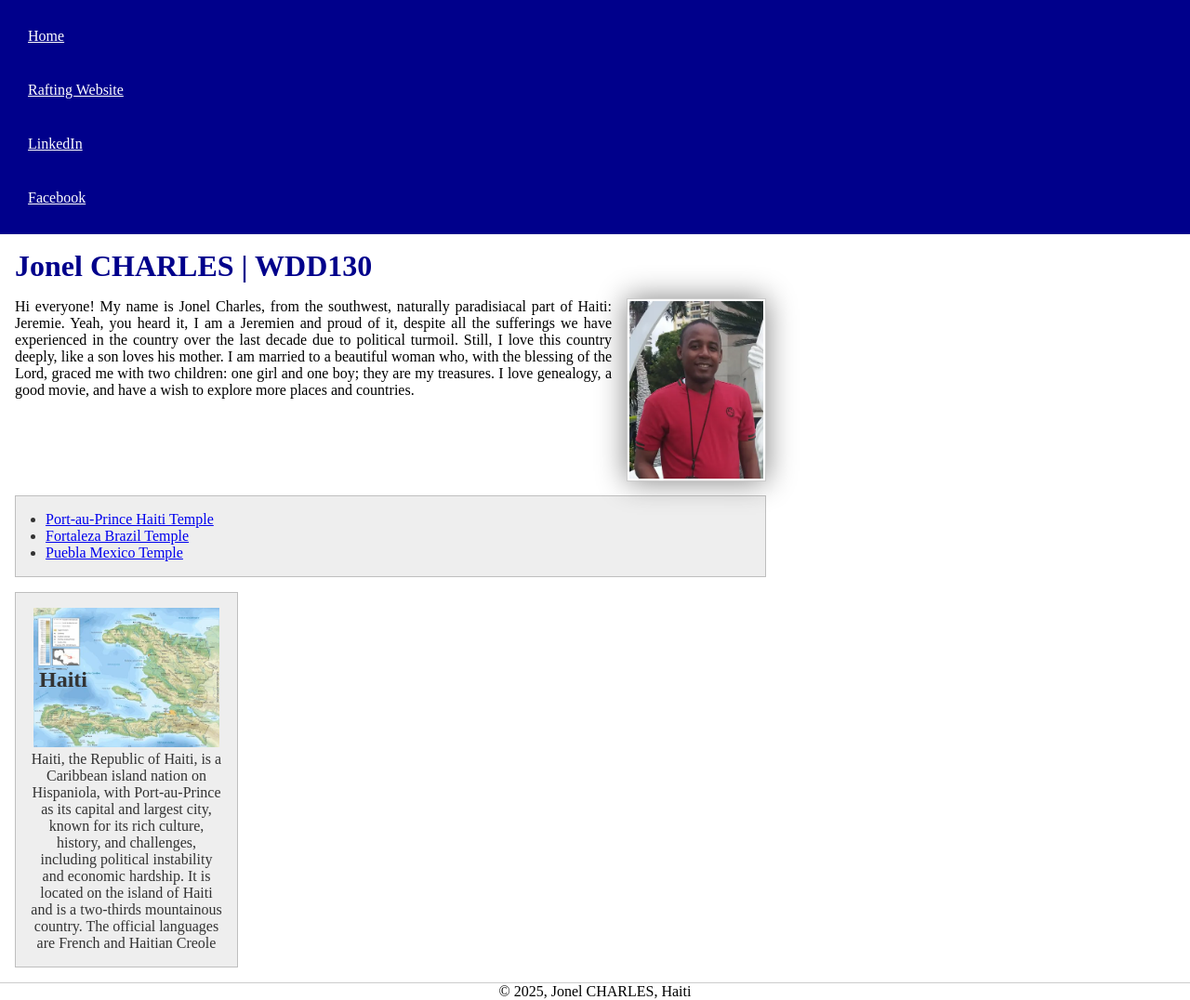
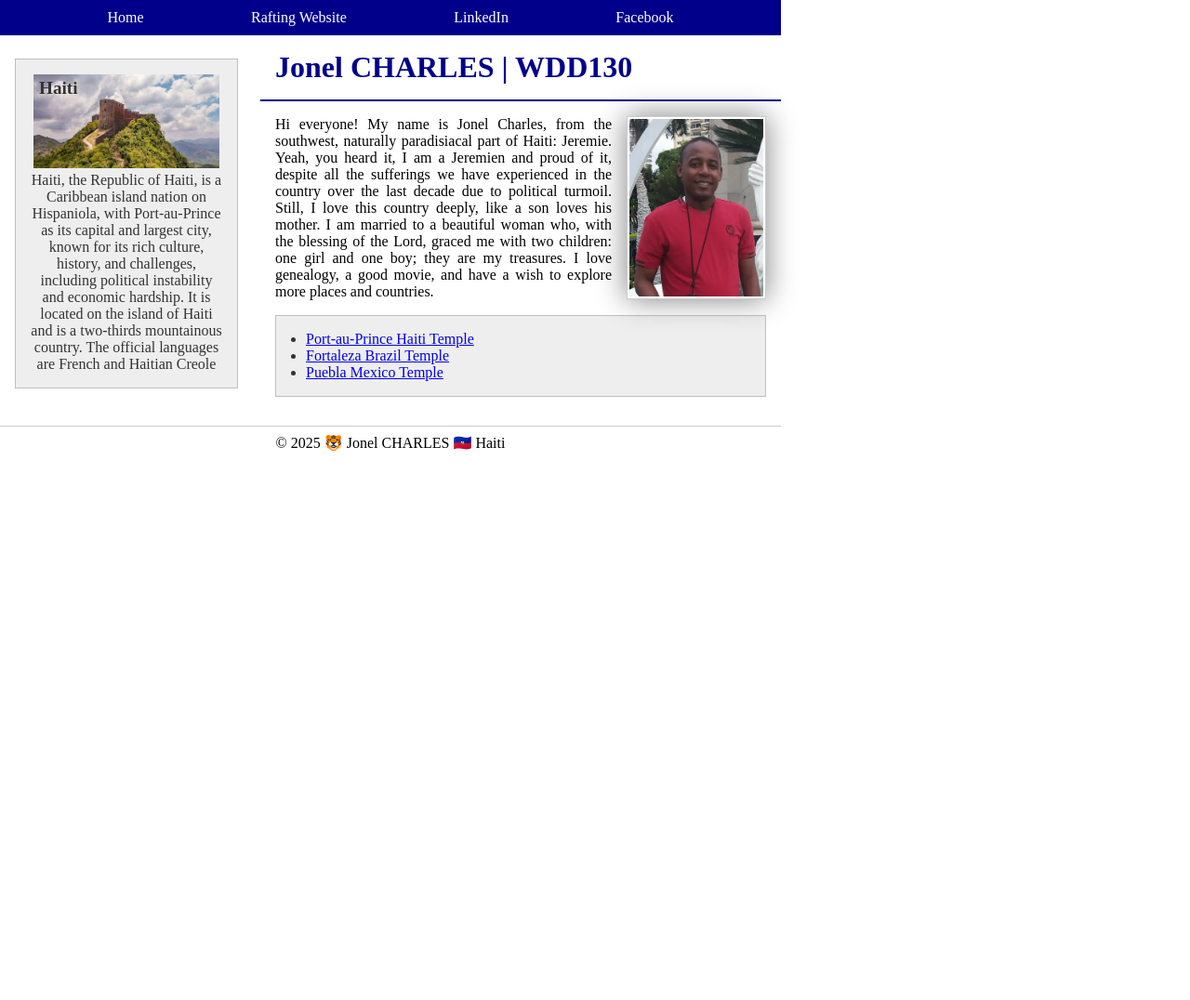
Before and after one commit to jerem509/wdd130, a plain HTML site: page index.html in a window 1280 px wide. Shown: the whole page at 93% size. After the commit the page ends 800 px from the top, so only its background shows below. Drawn offline with Linux system fonts and the light colour scheme.

Commit message:
rearranged the structure of the page with grid and changed the aside picture for Haiti

```diff
--- a/index.html
+++ b/index.html
@@ -12,12 +12,13 @@
         <header>
             <nav>
                 <a href="#">Home</a>
-                <a href="wwr/">Rafting Website</a>
-                <a href="https://linkedin.com">LinkedIn</a>
-                <a href="https://facebook.com">Facebook</a>
+                <a href="https://jerem509.github.io/wdd130/wwr/about.html">Rafting Website</a>
+                <a href="https://linkedin.com" target="_blank">LinkedIn</a>
+                <a href="https://facebook.com" target="_blank">Facebook</a>
             </nav>
         </header>
 
+        <div class="grid">
             <main>
                 <h1>Jonel CHARLES | WDD130</h1>
                 <img src="images/profile.webp" alt="Jonel CHARLES" width="200">
@@ -45,16 +46,16 @@
 
             <aside class="box">
                 <h2>Haiti</h2>
-            <img src="images/haiti-pic.jpg" alt="The Republic of Haiti">
+                <img src="images/citadelle-henri-haiti.webp" alt="The Republic of Haiti">
                 <p>Haiti, the Republic of Haiti, is a Caribbean island nation on Hispaniola, with Port-au-Prince as its capital and
                     largest city, known for its rich culture, history, and challenges, including political instability and economic
                     hardship. It is located on the island of Haiti and is a two-thirds mountainous country. The official languages
                     are French and Haitian Creole</p>
             </aside>
-
+        </div>
         <footer>
             <p>
-                &copy; 2025, Jonel CHARLES, Haiti
+                &copy; 2025 🐯 Jonel CHARLES 🇭🇹 Haiti
             </p>
         </footer>
     </body>
--- a/styles/styles.css
+++ b/styles/styles.css
@@ -6,29 +6,56 @@
 
 :root {
     --color-darkblue: darkblue;
+    --color-lightblue: rgb(32, 119, 201);
+    --color-white: white;
     --border: 1px solid rgb(0 0 0 / 0.2);
     /* --font-size: 1rem; */
 }
 
+/* Page structure */
+header, footer, .grid {
+    max-width: 840px;
+}
+
+
+/* Header strutcture*/
 nav {
     background-color: var(--color-darkblue);
-    padding: 10px;
+    padding: 5px;
     width: 100%;
+    display: flex;
+    flex-direction: row;
+    justify-content: space-evenly;
+    align-items: center;
 }
 
 nav a {
-    color: white;
+    color: var(--color-white);
     display: block;
-    padding: 20px;
+    padding: 5px;
+    text-decoration: none;
+    /* border: 1px solid black; */
+}
+
+/* Body structure */
+
+.grid {
+    display: grid;
+    grid-template-columns: 1fr 2fr;
+    align-items: center;
 }
 
 h1 {
     color: var(--color-darkblue);
     padding: 1rem;
+    border-bottom: 2px solid var(--color-darkblue);
+    margin-bottom: 1rem;
 }
 
 main {
-    max-width: 840px;
+    /* max-width: 840px; */
+    grid-column: 2/3;
+    /* grid-row: 1/2; */
 }
 
 main img {
@@ -42,20 +69,18 @@ main img {
 }
 
 aside {
-    width: 240px;
+    max-width: 240px;
     text-align: center;
     position: relative;
-    /* margin: 15px;
-    border: 1px solid rgb(0 0 0 / 0.2);
-    padding: 5px;
-    background-color: #eee;
-    color: #333; */
+    grid-column: 1/2;
+    grid-row: 1/2;
 }
 
 aside h2 {
     position: absolute;
-    top: 80px;
+    top: 20px;
     left: 25px;
+    font-size: 1.2rem;
 }
 
 aside img {
@@ -71,8 +96,10 @@ p {
     padding: 0;
 }
 
+/* Footer structure */
 footer {
     margin-top: 15px;
+    padding: .5rem;
     border-top: var(--border);
     text-align: center;
 }
--- a/wwr/styles/rafting.css
+++ b/wwr/styles/rafting.css
@@ -14,10 +14,6 @@
     --accent1-color-transparent : #2f8194;
 }
 
-/* Body */
-/* main {
-    background-color: var(--accent1-color-transparent);
-} */
 
 /* Text style, decorations */
 
```
Also changed, not shown: images/citadelle-henri-haiti.webp (added), images/haiti-pic.jpg (deleted). Lines whose indentation alone changed are shown as unchanged.
